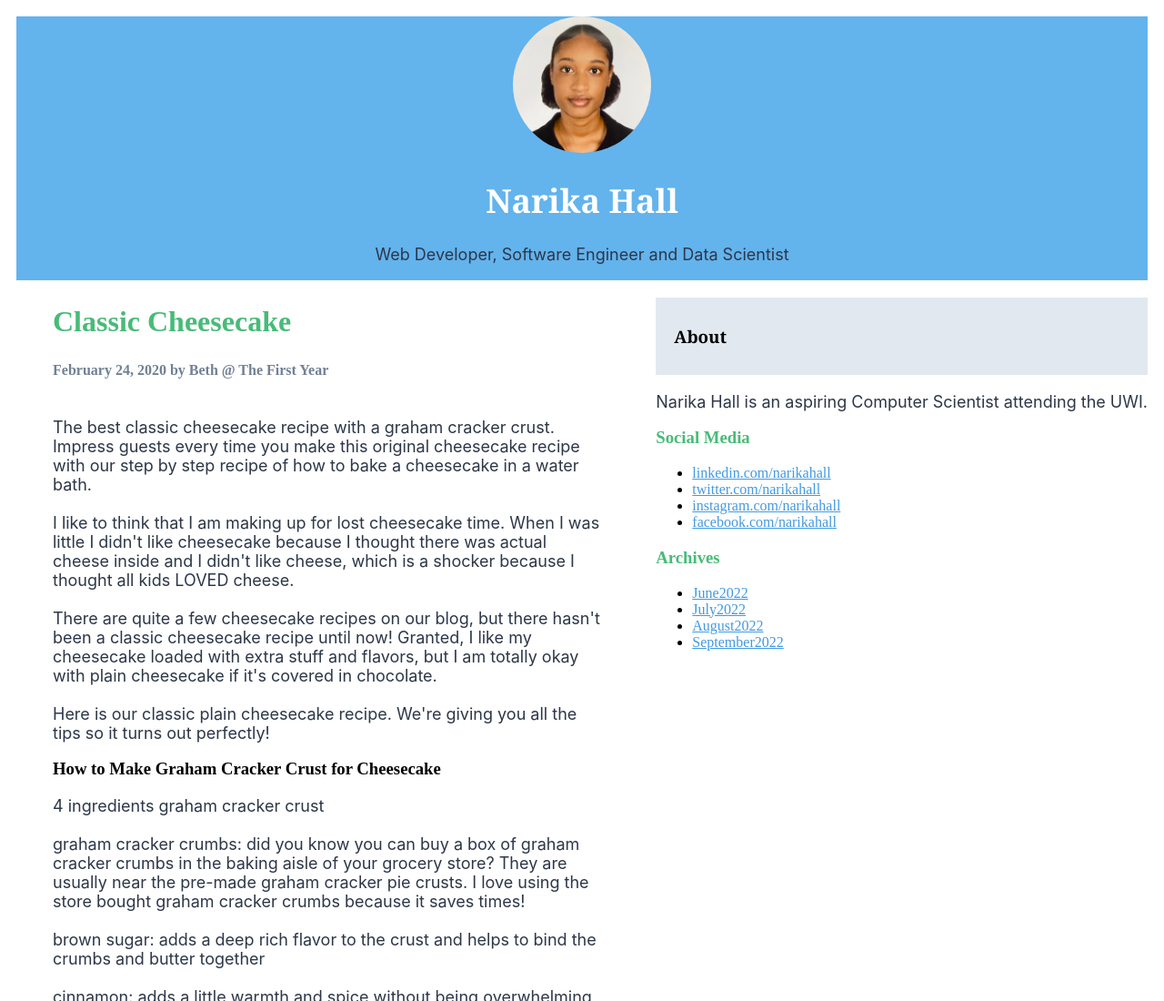
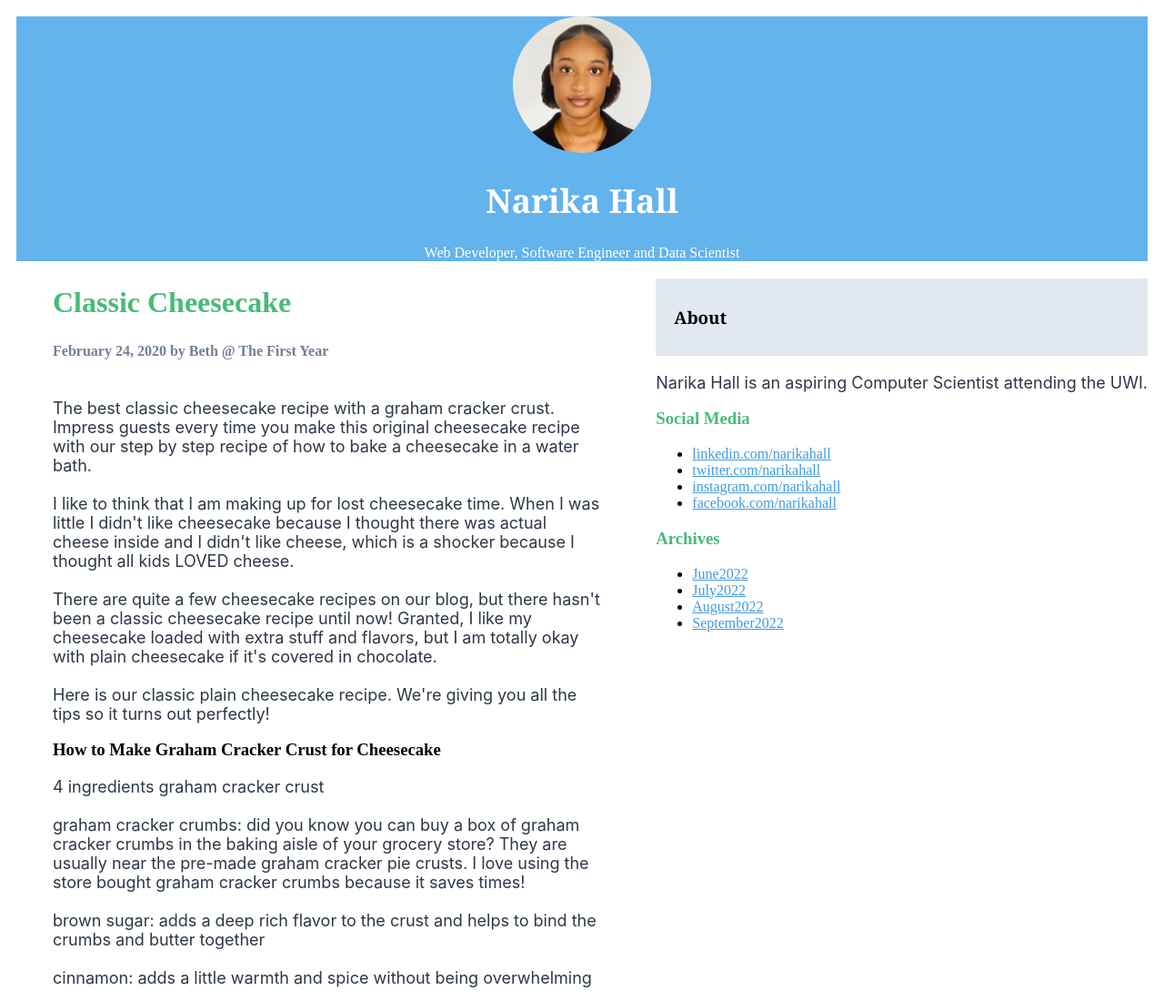
Before and after one commit to coderNari/info2180-lab2, a plain HTML site: page index.html in a window 1280 px wide. Shown: the top 1100 px of the page at 91% size. Drawn offline with Linux system fonts and the light colour scheme.

Commit message:
Quote in header is now white

```diff
--- a/index.html
+++ b/index.html
@@ -17,7 +17,7 @@
                     <header>
                         <img src="narikahall.png" alt="Photo of Narika Hall" style="height:150px;">
                         <h1>Narika Hall</h1>
-                        <p>Web Developer, Software Engineer and Data Scientist</p>
+                        Web Developer, Software Engineer and Data Scientist
                     </header>
                     </div>
                 </div>
--- a/styles.css
+++ b/styles.css
@@ -12,6 +12,7 @@ h2{
 header{
     justify-content: center;
     text-align: center;
+    color: #FFFFFF;
 }
 p{
     font-size: 18px;
```
Also changed, not shown: 1 other file.
